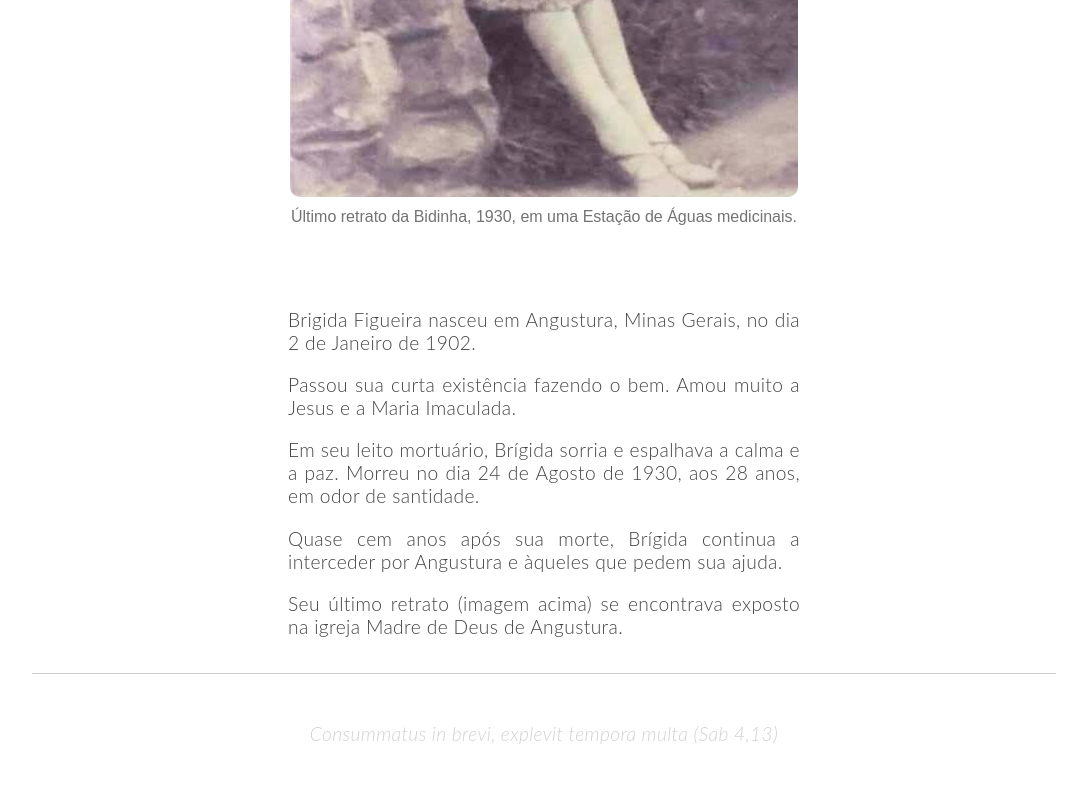
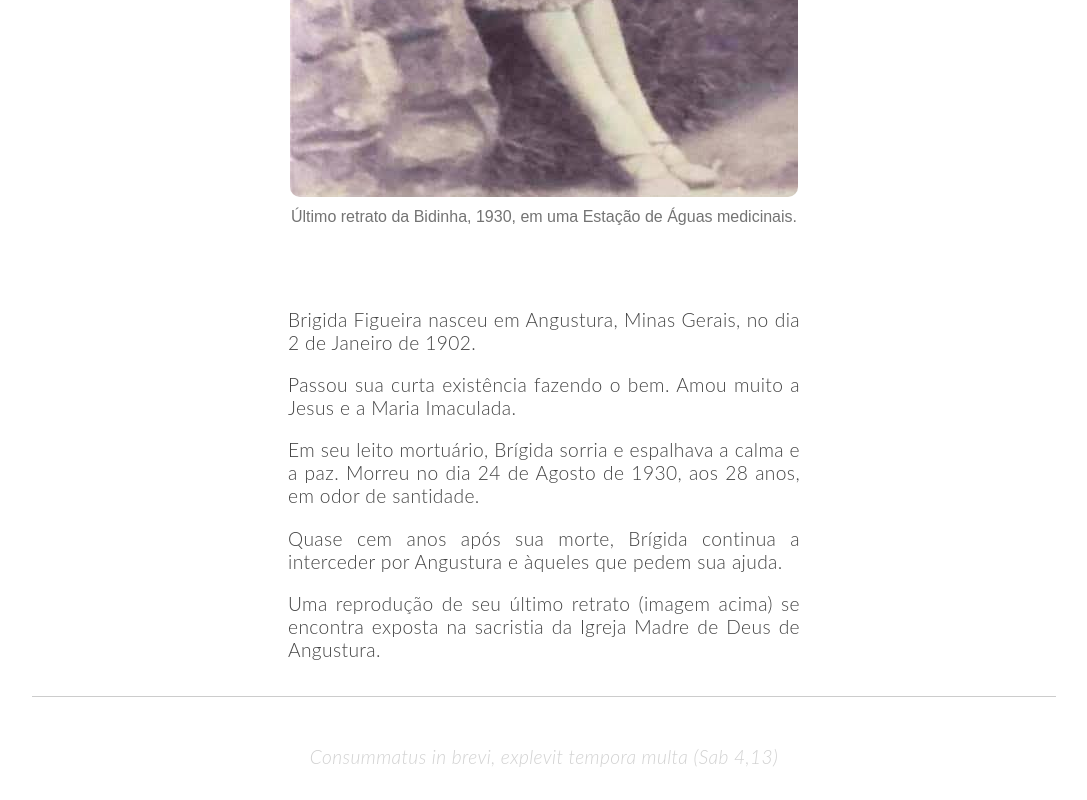
Before and after one commit to jadefr/brigida, a React (Create React App) app: page / in a window 1280 px wide. Shown: the part 724-1524 px from the top of the page, without its empty margins (96-1183 px from the left). Before the commit the page ends 1501 px from the top, so only its background shows below. Built offline with nearby package versions, Linux system fonts and the light colour scheme.

Commit message:
Change text in Home

```diff
--- a/src/views/Home/Home.js
+++ b/src/views/Home/Home.js
@@ -14,7 +14,7 @@ function Home() {
                 <p className="text">Passou sua curta existência fazendo o bem. Amou muito a Jesus e a Maria Imaculada.</p>
                 <p className="text">Em seu leito mortuário, Brígida sorria e espalhava a calma e a paz. Morreu no dia 24 de Agosto de 1930, aos 28 anos, em odor de santidade. </p>
                 <p className="text">Quase cem anos após sua morte, Brígida continua a interceder por Angustura e àqueles que pedem sua ajuda.</p>
-                <p className="text">Seu último retrato (imagem acima) se encontrava exposto na igreja Madre de Deus de Angustura.</p>
+                <p className="text">Uma reprodução de seu último retrato (imagem acima) se encontra exposta na sacristia da Igreja Madre de Deus de Angustura.</p>
             </div>
         </div>
     );
--- a/src/views/Testemunho/Testemunho.js
+++ b/src/views/Testemunho/Testemunho.js
@@ -7,7 +7,7 @@ function Testemunho() {
             <div className="testemunho__row testemunho__text-row">
                 <p className="text">A Senhora Malvina Zanconato, conhecida por Dona Malvina, nasceu em --- e faleceu em
                     --- . Conviveu com os pais de <span className="testemunho__span-italics">Brigida</span></p>
-                <p className="text">Dona Malvina concedeu uma entrevista a Denis Pitassi, pouco tempo antes de seu
+                <p className="text">Dona Malvina concedeu-nos uma entrevista pouco tempo antes de seu
                     falecimento.</p>
                 <p className="text">Leia a entrevista a seguir.</p>
             </div>
```
Also changed, not shown: 8 other files (tests, documents, lock files or other folders).
